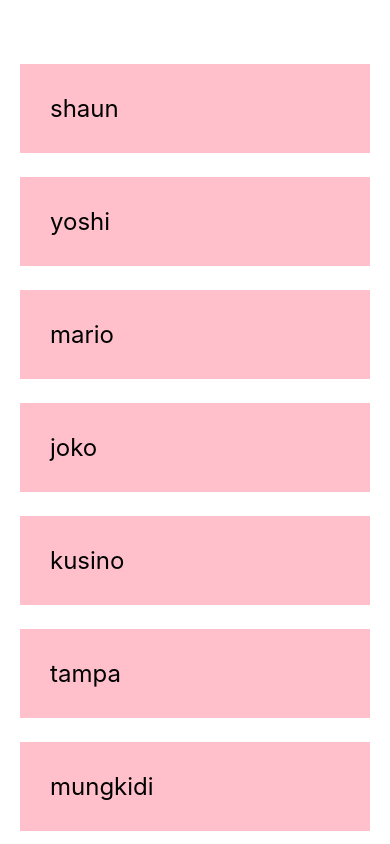
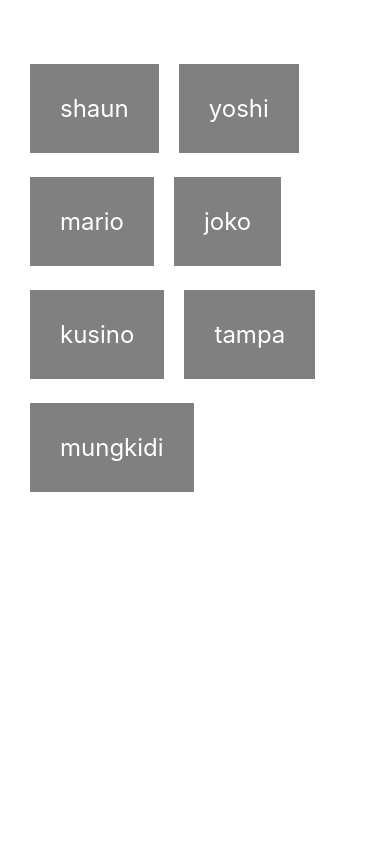
Before and after one commit to haidi20/belajar-react-native, a React Native app: screen / in a window 390 px wide. Built offline with nearby package versions, Linux system fonts and the light colour scheme.

Commit message:
tutorial 7 sudah selesai

```diff
--- a/App.js
+++ b/App.js
@@ -1,21 +1,30 @@
 import React, {useState} from 'react';
-import { StyleSheet, Text, View, TextInput, ScrollView } from 'react-native';
+import { StyleSheet, Text, View, FlatList } from 'react-native';
 import FindMe from './components/FindMe';
 
 export default function App() {
   const [people, setPeople] = useState([
-    {name: 'shaun', key: '1'},
-    {name: 'yoshi', key: '2'},
-    {name: 'mario', key: '3'},
-    {name: 'joko', key: '4'},
-    {name: 'kusino', key: '5'},
-    {name: 'tampa', key: '6'},
-    {name: 'mungkidi', key: '7'},
+    {name: 'shaun', id: '1'},
+    {name: 'yoshi', id: '2'},
+    {name: 'mario', id: '3'},
+    {name: 'joko', id: '4'},
+    {name: 'kusino', id: '5'},
+    {name: 'tampa', id: '6'},
+    {name: 'mungkidi', id: '7'},
   ])
 
   return (
     <View style={styles.container}>
-      <ScrollView>
+      <FlatList
+        numColumns={2}
+        keyExtractor={(item) => item.id }
+        data={people}
+        renderItem={({item}) => (
+          <Text style={styles.item}>{item.name}</Text>
+        )}
+      />
+
+      {/* <ScrollView>
         {
           people.map((item) => {
             return(
@@ -25,7 +34,7 @@
             )
           })
         }
-      </ScrollView>
+      </ScrollView> */}
     </View>
   );
 }
@@ -40,9 +49,11 @@
     // justifyContent: 'center',
   },
   item: {
+    padding: 30,
+    backgroundColor: 'gray',
+    fontSize: 24,
+    color:'white',
+    marginHorizontal: 10,
     marginTop: 24,
-    padding: 30,
-    backgroundColor: 'pink',
-    fontSize: 24,
   }
 });
```
